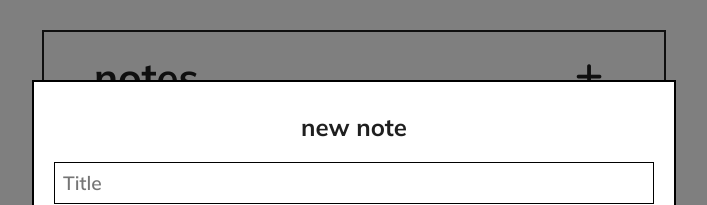
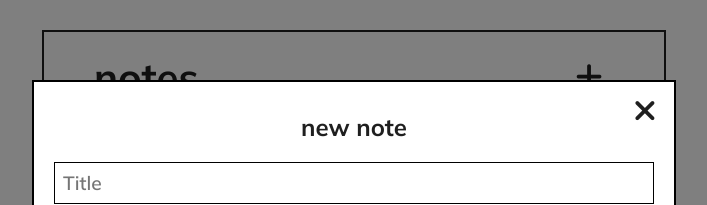
Before and after one commit to nataliewchen/vue-notes, a Vue app: page /new in a window 1280 px wide. Shown: the top 205 px of the page, without its empty margins (286-993 px from the left). Built offline with nearby package versions, Linux system fonts and the light colour scheme; the HTML template or start-up script is replaced by a standard one.

Commit message:
added confirm discard on new note

```diff
--- a/src/components/ContentModal.vue
+++ b/src/components/ContentModal.vue
@@ -5,6 +5,11 @@
     v-show="showModal"
   >
     <div :class="['modal', small ? 'modal-sm' : '']" @click.stop="">
+      <HoverCircleButton
+        class="close-form"
+        icon="fa-xmark"
+        @click="onBackdropClick"
+      />
       <slot></slot>
     </div>
   </div>
@@ -13,12 +18,18 @@
 
 <script lang="ts">
 import { defineComponent } from "vue";
+import HoverCircleButton from "./HoverCircleButton.vue";
 
 export default defineComponent({
   name: "ContentModal",
+  components: { HoverCircleButton },
   props: {
     small: Boolean,
     transparent: Boolean,
+    closeOnBackdropClick: {
+      type: Boolean,
+      default: true,
+    },
   },
   data() {
     return {
@@ -28,7 +39,9 @@ export default defineComponent({
 
   methods: {
     onBackdropClick() {
-      this.showModal = false;
+      if (this.closeOnBackdropClick) {
+        this.showModal = false;
+      }
       this.$emit("backdrop-click");
     },
     toggleModal() {
@@ -59,6 +72,12 @@ export default defineComponent({
 .modal-sm {
   max-width: 300px;
   top: 20%;
+
+  .close-form {
+    scale: 0.5;
+    top: 0;
+    right: 0;
+  }
 }
 
 .backdrop {
@@ -66,4 +85,9 @@ export default defineComponent({
   background-color: #00000080;
   z-index: 99;
 }
+.close-form {
+  position: absolute;
+  top: 4px;
+  right: 4px;
+}
 </style>
--- a/src/components/NoteForm.vue
+++ b/src/components/NoteForm.vue
@@ -6,6 +6,7 @@
     :class="isViewing && !isEditing ? 'read-only' : ''"
   >
     <h2 class="form-title" v-if="!isViewing">new note</h2>
+
     <div class="form-control">
       <label for="title" hidden>Title:</label>
       <input
--- a/src/views/AddNoteView.vue
+++ b/src/views/AddNoteView.vue
@@ -1,6 +1,18 @@
 <template>
-  <ContentModal @backdrop-click="goBack">
+  <ContentModal @backdrop-click="confirmClose" :closeOnBackdropClick="false">
     <NoteForm @handle-form="addNote" />
+  </ContentModal>
+  <ContentModal
+    v-show="showConfirmCloseModal"
+    @backdrop-click="closeConfirmCloseModal"
+    :small="true"
+    :transparent="true"
+  >
+    <h3>Are you sure you want to discard your note?</h3>
+    <div class="btn-group">
+      <button @click="backToAdd">Cancel</button>
+      <button @click="discardNote" class="btn-red">Discard</button>
+    </div>
   </ContentModal>
 </template>
 
@@ -19,14 +31,38 @@ interface Note {
 export default defineComponent({
   name: "AddNoteView",
   components: { NoteForm, ContentModal },
-  emits: ["add-note"],
+  props: ["notes"],
+  emits: ["add-note", "toggle-pin", "edit-note", "delete-note"],
+  data() {
+    return {
+      showConfirmCloseModal: false,
+    };
+  },
   methods: {
-    goBack() {
+    confirmClose() {
+      const text = document.querySelector("#text") as HTMLInputElement | null;
+      const title = document.querySelector(
+        "#title"
+      ) as HTMLTextAreaElement | null;
+      if ((text && text.value) || (title && title.value)) {
+        this.showConfirmCloseModal = true;
+      } else {
+        this.$router.push("/");
+      }
+    },
+
+    addNote(newNote: Note) {
+      this.$emit("add-note", newNote);
       this.$router.push("/");
     },
-    addNote(newNote: Note) {
-      this.$emit("add-note", newNote);
-      this.goBack();
+    closeConfirmCloseModal() {
+      this.showConfirmCloseModal = false;
+    },
+    backToAdd() {
+      this.showConfirmCloseModal = false;
+    },
+    discardNote() {
+      this.$router.push("/");
     },
   },
 });
--- a/src/views/NoteDetailView.vue
+++ b/src/views/NoteDetailView.vue
@@ -14,7 +14,6 @@
             @click.stop="toggleEditing"
           />
         </div>
-        <HoverCircleButton icon="fa-xmark" @click="closeModal" />
       </div>
       <div class="last-updated">last updated: {{ lastUpdated }}</div>
     </header>
@@ -40,12 +39,11 @@ import dayjs from "dayjs";
 import ContentModal from "../components/ContentModal.vue";
 import IconButton from "../components/IconButton.vue";
 import NoteForm from "../components/NoteForm.vue";
-import HoverCircleButton from "../components/HoverCircleButton.vue";
 import { Note } from "../types/custom-types.js";
 
 export default defineComponent({
   name: "NoteDetailView",
-  components: { ContentModal, IconButton, NoteForm, HoverCircleButton },
+  components: { ContentModal, IconButton, NoteForm },
   props: ["notes"],
   emits: ["add-note", "toggle-pin", "edit-note", "delete-note"],
 
```
